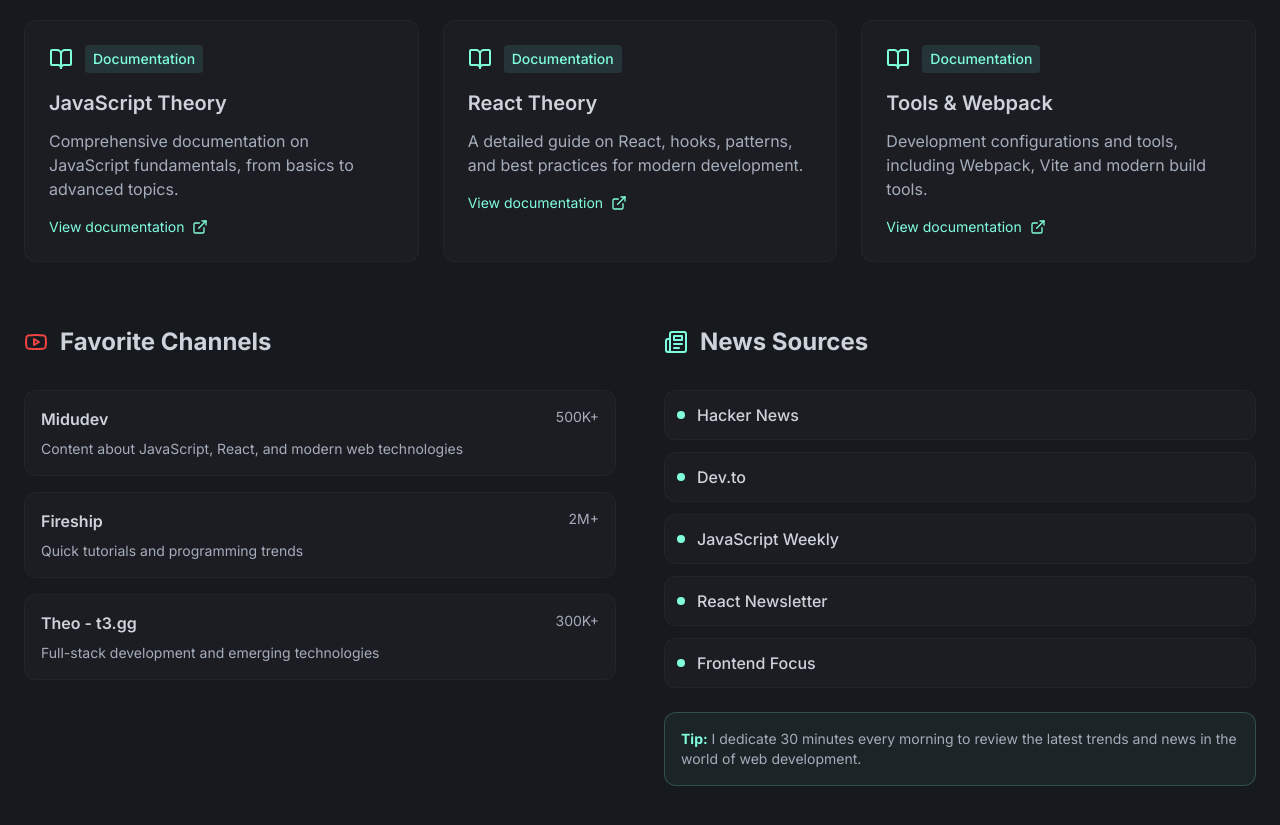
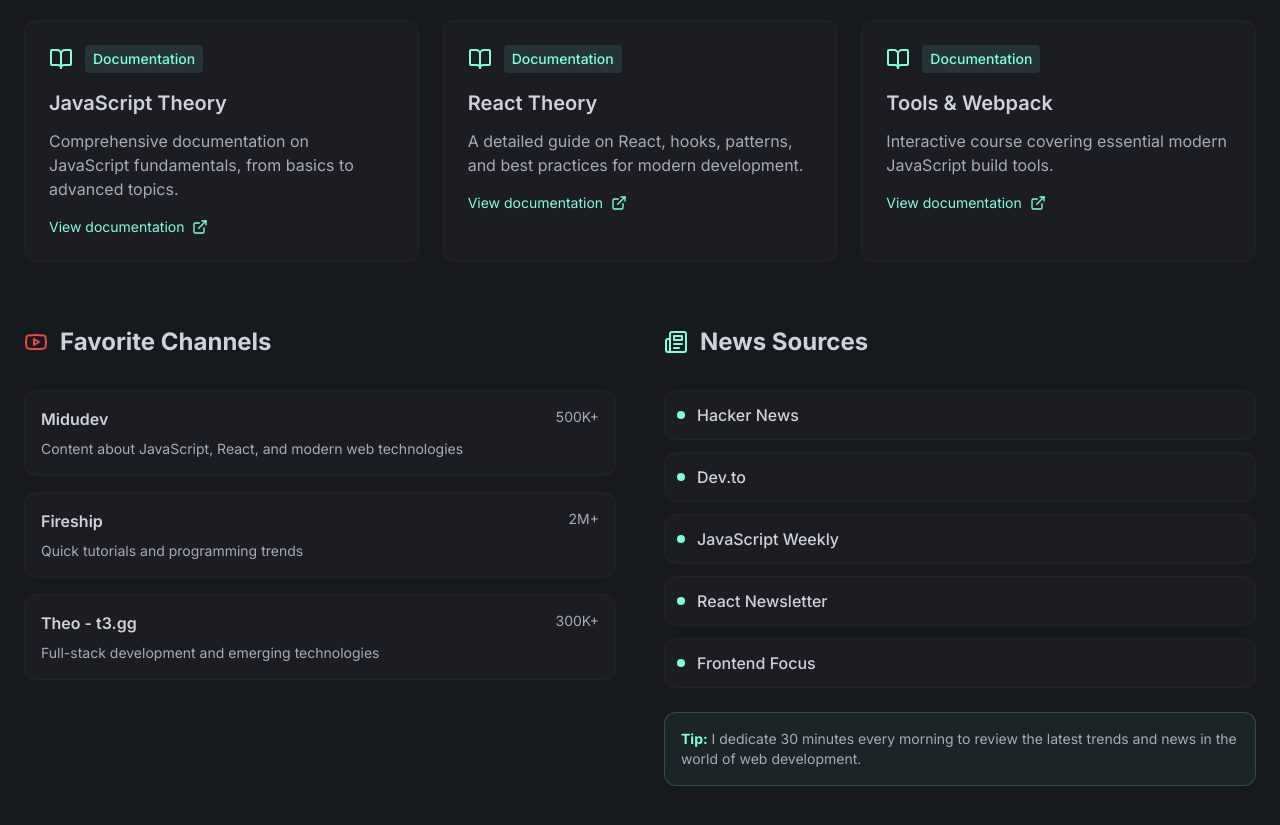
Before and after one commit to RogeMateos/rogemateosportfolio, a React (Vite) app: page / in a window 1280 px wide. Shown: the part 4000-4825 px from the top of the page. Built offline with nearby package versions, Linux system fonts and the light colour scheme; the HTML template or start-up script is replaced by a standard one.

Commit message:
Update Tools & Webpack documentation link and description
- Update link to https://toolswebpack.netlify.app/
- Improve description to reflect interactive course content

Co-Authored-By: Roge Mateos <roge@email.com>

```diff
--- a/src/components/LearningHub.tsx
+++ b/src/components/LearningHub.tsx
@@ -24,9 +24,9 @@
     },
     {
       title: "Tools & Webpack",
-      description: "Development configurations and tools, including Webpack, Vite and modern build tools.",
+      description: "Interactive course covering essential modern JavaScript build tools.",
       icon: <BookOpen className="w-6 h-6" />,
-      link: "https://tools-webpack.dev",
+      link: "https://toolswebpack.netlify.app/",
       type: "Documentation",
     },
   ];
```
